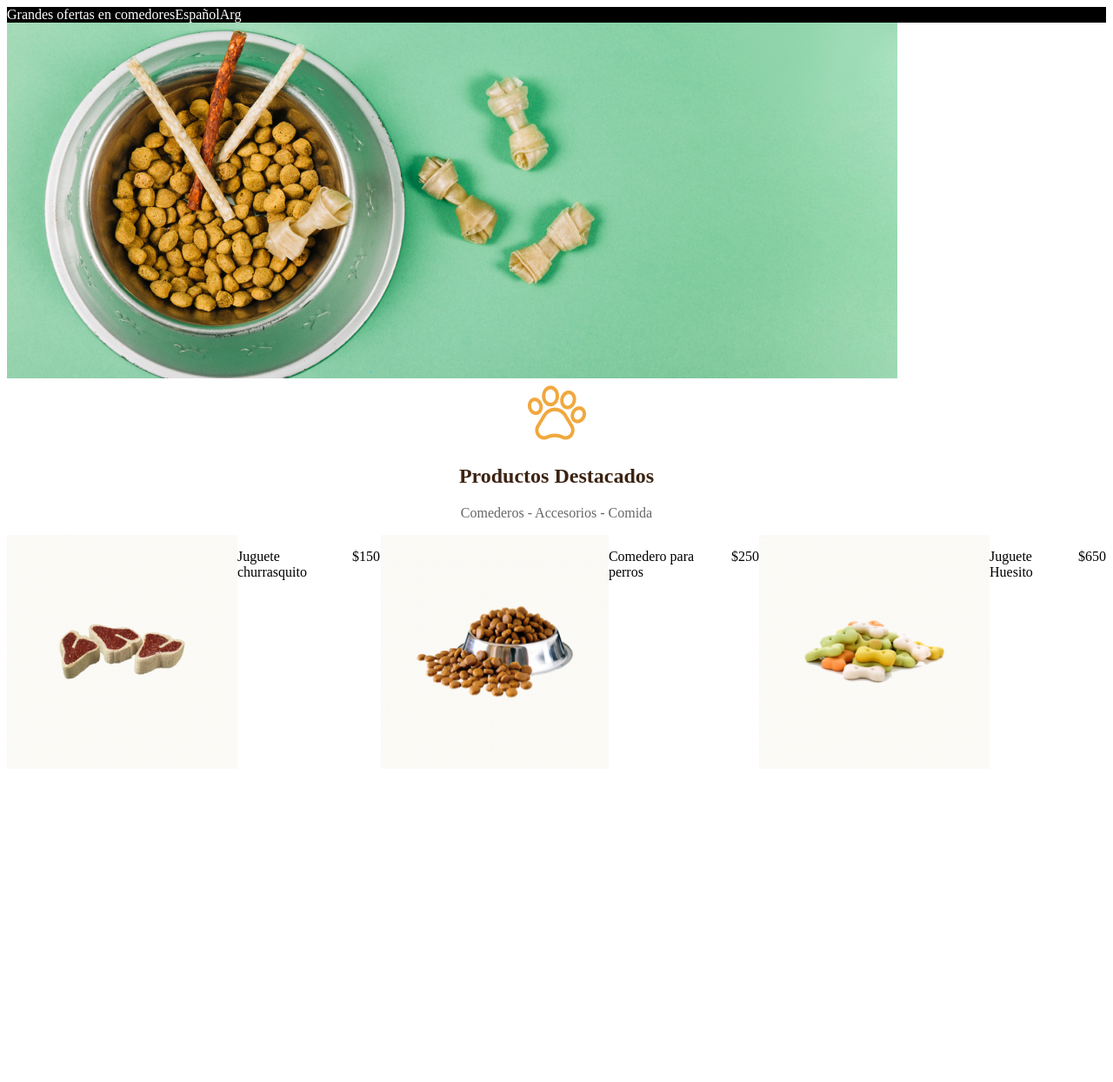
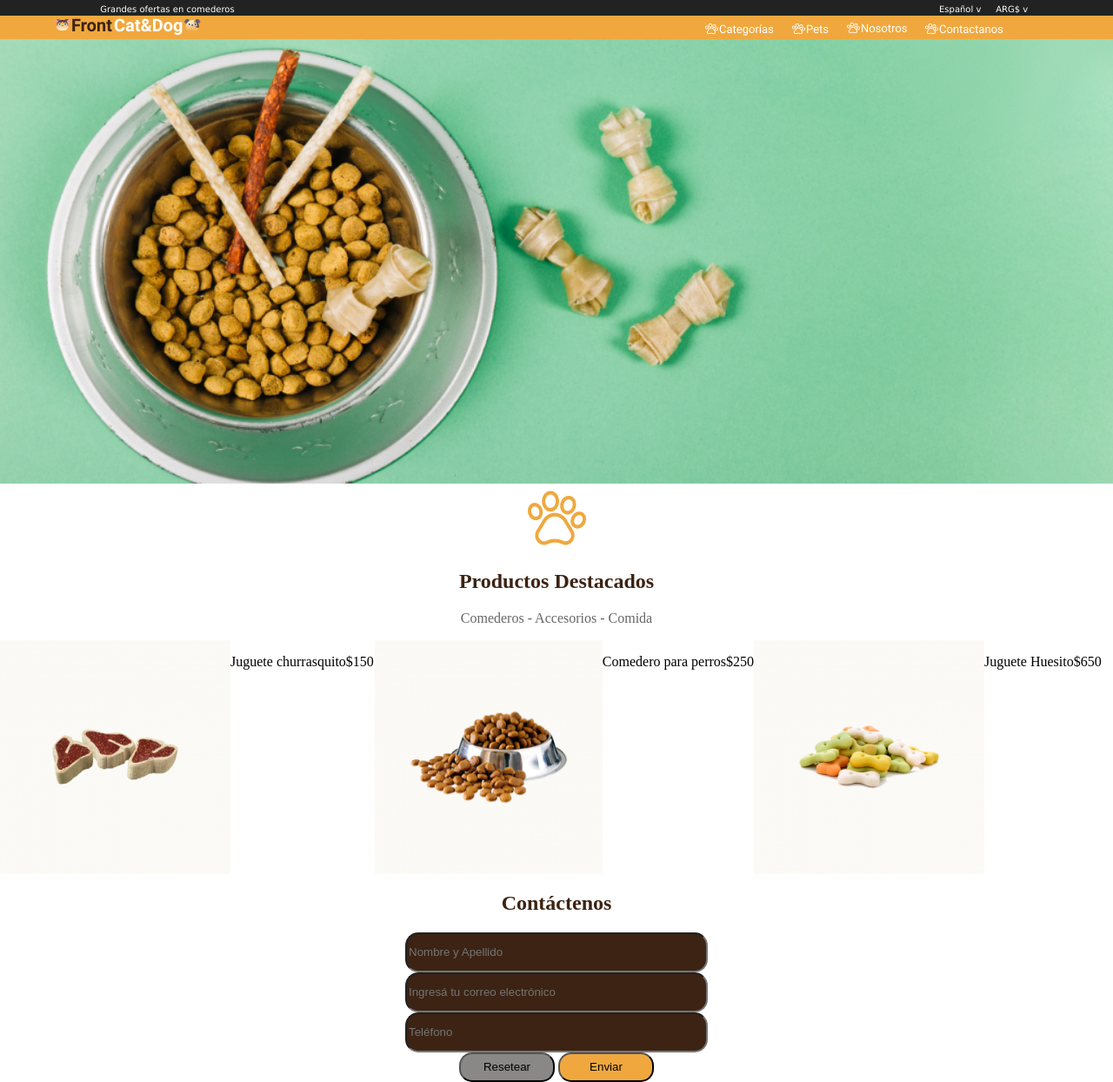
Before and after one commit to santiagoduranaguirre/frontCatDog, a plain HTML site: page index.html in a window 1280 px wide. Shown: the whole page at 87% size. Before the commit the page ends 896 px from the top, so only its background shows below. Drawn offline with Linux system fonts and the light colour scheme.

Commit message:
Actualizacion con formulario y cambios en el header y el banner

```diff
--- a/index.html
+++ b/index.html
@@ -6,25 +6,28 @@
     <meta name="viewport" content="width=, initial-scale=1.0">
     <title>Document</title>
 </head>
-<body>
+<body style="margin: 0%;">
     <header>
-        <div style="background-color: black; color: white;">
-            <span>Grandes ofertas en comedores</span><span>Español</span><span>Arg</span>
+        <div style="background-color: #222222;">
+            <span style="padding-left: 9%; color: white; font-size: 10px; font-family:Verdana, Geneva, Tahoma, sans-serif;">Grandes ofertas en comederos</span>
+            <Span style="padding-left: 63%; padding-right: 1%; color: white; font-size: 10px; font-family:Verdana, Geneva, Tahoma, sans-serif;">Español v</Span>
+            <span style=" color: white; font-size: 10px; font-family:Verdana, Geneva, Tahoma, sans-serif;";>ARG$ v</span>
         </div>
-        <div style="background-color: #F0A83E; ">
-
+        <div style="background-color: #F0A83E;">
+            <img style="padding-left: 5%" src="/img/Logo.png" alt="">
+            <img style="padding-left: 45%;" src="/img/Menu.png" alt="">
         </div>
     </header>
     <main>
         <banner>
-            <img src="./img/bowl-and-pet-daities-on-green-background 1.png">
+            <img src="./img/bowl-and-pet-daities-on-green-background 1.png" width="100%">
         </banner>
         <article align="center">
             <img src="./img/pawprint 1.png" alt="Paw print">
             <h2 style="color: #3C2313;">Productos Destacados</h2>
             <p style="color: #666666;">Comederos    -   Accesorios    -    Comida</p>
         </article>
-        <article style="display: flex; display: inline-flex;">
+        <article style="display: flex;">
             <img src="./img/churrasquito.png" alt="Churrasquito">
                 <p>Juguete churrasquito</p>
                 <p>$150</p>
@@ -35,6 +38,18 @@
                 <p>Juguete Huesito</p>
                 <p>$650</p>
         </article>
+
+        <article align="center">
+            <h2 style="color: #3C2313; " >Contáctenos</h2>
+            <form action="">
+                <input type="text" style="background-color: #3C2313; border-radius: 15px; width: 340px; height: 40px;" placeholder="Nombre y Apellido"> <br>
+                <input type="text" style="background-color: #3C2313; border-radius: 15px; width: 340px; height: 40px;" placeholder="Ingresá tu correo electrónico"> <br>
+                <input type="text" style="background-color: #3C2313; border-radius: 15px; width: 340px; height: 40px;" placeholder="Teléfono"><br>
+            </form>
+            <button style="background-color: #8A8787; border-radius: 15px; width: 110px; height: 34px;" >Resetear</button>
+            <button style="background-color: #F0A83E; border-radius: 15px; width: 110px; height: 34px;">Enviar</button>
+        </article>
+
     </main>
 
 </body>
```
Also changed, not shown: img/Logo.png (added), img/Menu.png (added).
